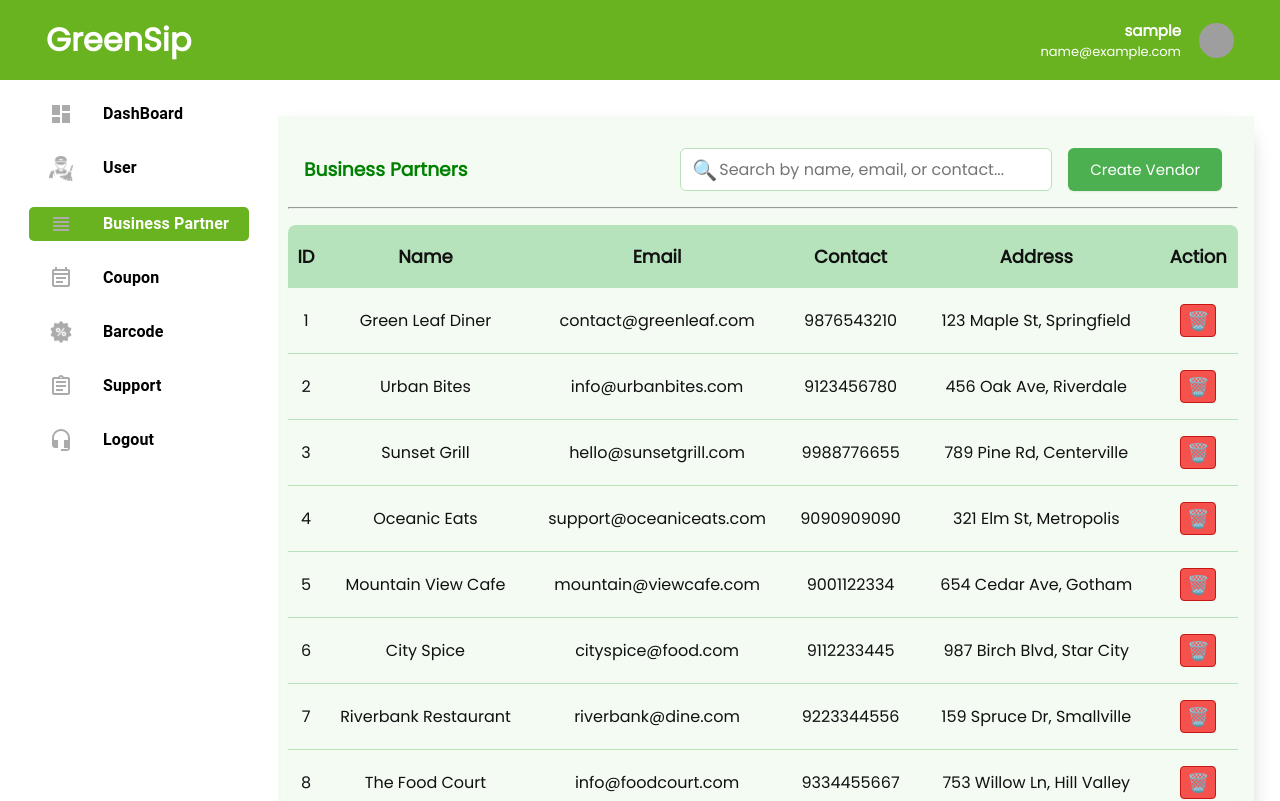
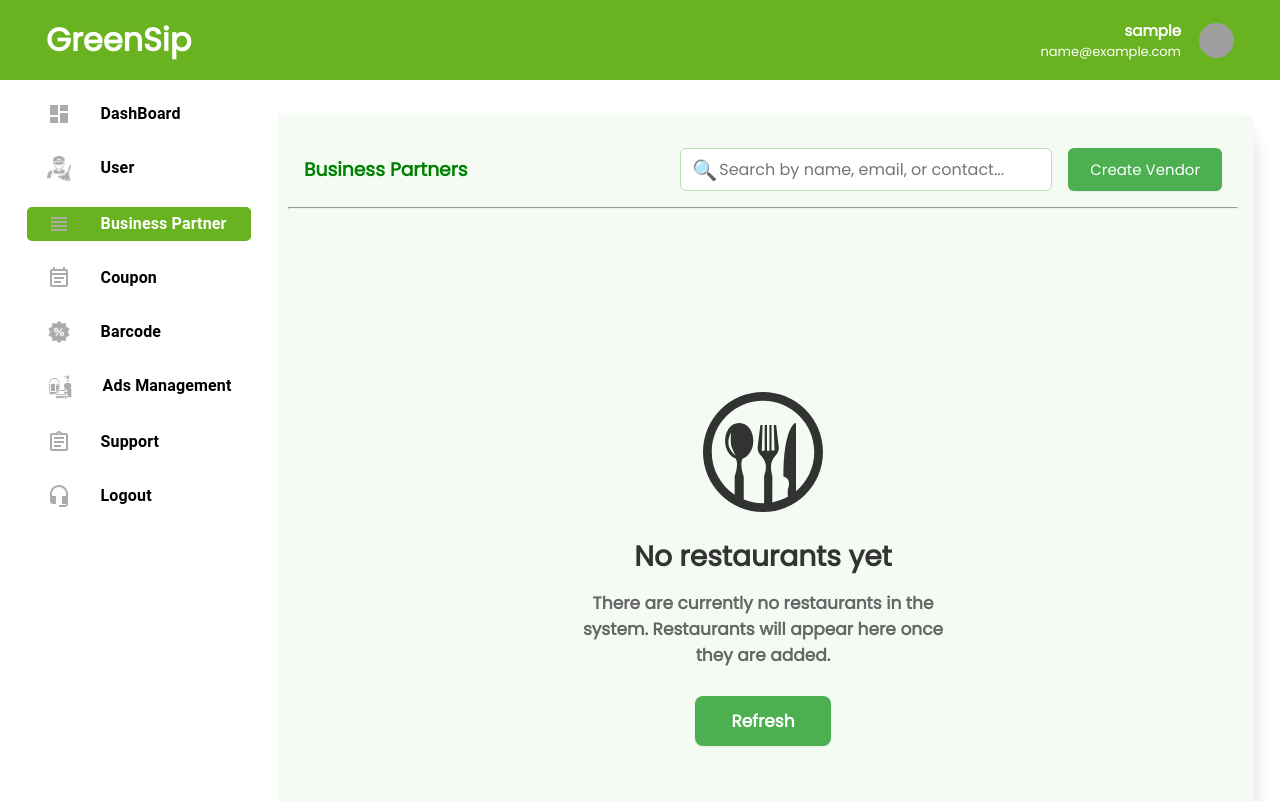
Before and after one commit to sanjay-weiteredge/greensip-admin, a React (Create React App) app: page /business-partner in a window 1280 px wide. Shown: the top 801 px of the page. Built offline with nearby package versions, Linux system fonts and the light colour scheme; sample sign-in values are in the browser's storage; grey boxes are pictures that could not be loaded.

Commit message:
ads management page design

```diff
--- /dev/null
+++ b/src/MainScreen/Ads.js
@@ -0,0 +1,9 @@
+import React from 'react'
+
+const Ads = () => {
+  return (
+    <div>Ads</div>
+  )
+}
+
+export default Ads;
--- /dev/null
+++ b/src/MainScreen/AdsManagement.js
@@ -0,0 +1,20 @@
+import React from "react";
+import NavTemplate from "../components/NavTemplate";
+import PageBody from "../components/PageBody";
+import Ads from "./Ads";
+
+const AdsManagement = () => {
+  return (
+    <>
+
+      <NavTemplate tab={"Ads Management"}>
+      <PageBody>
+        <Ads/>
+      </PageBody>
+      </NavTemplate>
+
+    </>
+  );
+};
+
+export default AdsManagement;
--- a/src/MainScreen/Home.js
+++ b/src/MainScreen/Home.js
@@ -100,15 +100,16 @@ const Home = () => {
         animate={{ opacity: 1, y: 0 }}
         transition={{ duration: 0.6 }}
         style={{
-          fontSize: "30px",
+          fontSize: "20px",
           fontWeight: "bold",
           color: "#2e7d32",
-          marginBottom: "40px",
-          textAlign: "center",
+          marginBottom: "20px",
+          textAlign: "left",
         }}
       >
         Dashboard Overview
       </motion.h2>
+      <hr style={{ marginBottom: "20px" }} />
 
       <div
         style={{
--- a/src/MainScreen/Restaurant.js
+++ b/src/MainScreen/Restaurant.js
@@ -1,16 +1,17 @@
 import React, { useState } from "react";
+import restaurant from '../assets/image/restaurant.svg';
 
 const initialRestaurants = [
-    { id: 1, name: "Green Leaf Diner", email: "contact@greenleaf.com", contact: "9876543210", address: "123 Maple St, Springfield" },
-    { id: 2, name: "Urban Bites", email: "info@urbanbites.com", contact: "9123456780", address: "456 Oak Ave, Riverdale" },
-    { id: 3, name: "Sunset Grill", email: "hello@sunsetgrill.com", contact: "9988776655", address: "789 Pine Rd, Centerville" },
-    { id: 4, name: "Oceanic Eats", email: "support@oceaniceats.com", contact: "9090909090", address: "321 Elm St, Metropolis" },
-    { id: 5, name: "Mountain View Cafe", email: "mountain@viewcafe.com", contact: "9001122334", address: "654 Cedar Ave, Gotham" },
-    { id: 6, name: "City Spice", email: "cityspice@food.com", contact: "9112233445", address: "987 Birch Blvd, Star City" },
-    { id: 7, name: "Riverbank Restaurant", email: "riverbank@dine.com", contact: "9223344556", address: "159 Spruce Dr, Smallville" },
-    { id: 8, name: "The Food Court", email: "info@foodcourt.com", contact: "9334455667", address: "753 Willow Ln, Hill Valley" },
-    { id: 9, name: "Taste Junction", email: "contact@tastejunction.com", contact: "9445566778", address: "852 Aspen Ct, River City" },
-    { id: 10, name: "Bistro Bliss", email: "hello@bistrobliss.com", contact: "9556677889", address: "951 Poplar St, Emerald City" },
+    // { id: 1, name: "Green Leaf Diner", email: "contact@greenleaf.com", contact: "9876543210", address: "123 Maple St, Springfield" },
+    // { id: 2, name: "Urban Bites", email: "info@urbanbites.com", contact: "9123456780", address: "456 Oak Ave, Riverdale" },
+    // { id: 3, name: "Sunset Grill", email: "hello@sunsetgrill.com", contact: "9988776655", address: "789 Pine Rd, Centerville" },
+    // { id: 4, name: "Oceanic Eats", email: "support@oceaniceats.com", contact: "9090909090", address: "321 Elm St, Metropolis" },
+    // { id: 5, name: "Mountain View Cafe", email: "mountain@viewcafe.com", contact: "9001122334", address: "654 Cedar Ave, Gotham" },
+    // { id: 6, name: "City Spice", email: "cityspice@food.com", contact: "9112233445", address: "987 Birch Blvd, Star City" },
+    // { id: 7, name: "Riverbank Restaurant", email: "riverbank@dine.com", contact: "9223344556", address: "159 Spruce Dr, Smallville" },
+    // { id: 8, name: "The Food Court", email: "info@foodcourt.com", contact: "9334455667", address: "753 Willow Ln, Hill Valley" },
+    // { id: 9, name: "Taste Junction", email: "contact@tastejunction.com", contact: "9445566778", address: "852 Aspen Ct, River City" },
+    // { id: 10, name: "Bistro Bliss", email: "hello@bistrobliss.com", contact: "9556677889", address: "951 Poplar St, Emerald City" },
 ];
 
 const tableStyle = {
@@ -246,6 +247,41 @@ const Restaurant = () => {
            </div>
             </div>
             <hr />
+            {filteredRestaurants.length === 0 ? (
+                <div style={{
+                    display: 'flex',
+                    flexDirection: 'column',
+                    alignItems: 'center',
+                    justifyContent: 'center',
+                    minHeight: '80vh',
+                    borderRadius: 12,
+                    boxShadow: '0 1px 2px rgba(0,0,0,0.03)',
+                    margin: '40px 0',
+                }}>
+                    <img src={restaurant} alt="No restaurants" style={{ width: 120, marginBottom: 24, opacity: 0.8 }} className="bounce" />
+                    <h2 style={{ fontSize: '28px',color: '#333',marginBottom: '12px',fontWeight: '600' }}>No restaurants yet</h2>
+                    <p style={{ color: '#666', fontSize: 17, marginBottom: 28, textAlign: 'center', maxWidth: 400 }}>
+                        There are currently no restaurants in the system. Restaurants will appear here once they are added.
+                    </p>
+                    <button
+                        style={{
+                            background: '#4caf50',
+                            color: '#fff',
+                            border: 'none',
+                            borderRadius: 8,
+                            padding: '12px 36px',
+                            fontSize: 17,
+                            fontWeight: 600,
+                            boxShadow: '0 1px 2px rgba(0,0,0,0.07)',
+                            cursor: 'pointer',
+                            transition: 'background 0.2s',
+                        }}
+                        onClick={() => { setSearch(''); setRestaurants(initialRestaurants); }}
+                    >
+                        Refresh
+                    </button>
+                </div>
+            ) : (
                 <table style={tableStyle}>
                     <thead>
                         <tr>
@@ -280,6 +316,7 @@ const Restaurant = () => {
                         ))}
                     </tbody>
                 </table>
+            )}
             {/* Modal Popup for Delete */}
             {showModal && (
                 <div style={modalOverlayStyle}>
--- a/src/MainScreen/SupportQuery.js
+++ b/src/MainScreen/SupportQuery.js
@@ -1,11 +1,11 @@
 import React, { useState } from "react";
 
 const initialQueries = [
-    { id: 1, user: "Alice Smith", contact: "alice@example.com", reason: "Unable to login", status: "Pending" },
-    { id: 2, user: "Bob Johnson", contact: "bob@example.com", reason: "Payment not processed", status: "Resolved" },
-    { id: 3, user: "Charlie Lee", contact: "charlie@example.com", reason: "App crashes on start", status: "Rejected" },
-    { id: 4, user: "Diana Prince", contact: "diana@example.com", reason: "Feature request: Dark mode", status: "Pending" },
-    { id: 5, user: "Evan Wright", contact: "evan@example.com", reason: "Incorrect profile info", status: "Pending" },
+    // { id: 1, user: "Alice Smith", contact: "alice@example.com", reason: "Unable to login", status: "Pending" },
+    // { id: 2, user: "Bob Johnson", contact: "bob@example.com", reason: "Payment not processed", status: "Resolved" },
+    // { id: 3, user: "Charlie Lee", contact: "charlie@example.com", reason: "App crashes on start", status: "Rejected" },
+    // { id: 4, user: "Diana Prince", contact: "diana@example.com", reason: "Feature request: Dark mode", status: "Pending" },
+    // { id: 5, user: "Evan Wright", contact: "evan@example.com", reason: "Incorrect profile info", status: "Pending" },
 ];
 
 const tableStyle = {
@@ -138,6 +138,41 @@ const SupportQuery = () => {
                 </div>
             </div>
             <hr />
+            {filteredQueries.length === 0 ? (
+                <div style={{
+                    display: 'flex',
+                    flexDirection: 'column',
+                    alignItems: 'center',
+                    justifyContent: 'center',
+                    minHeight: '80vh',
+                    borderRadius: 12,
+                    boxShadow: '0 1px 2px rgba(0,0,0,0.03)',
+                    margin: '40px 0',
+                }}>
+                    <img src={require('../assets/image/help_support.svg').default} alt="No queries" style={{ width: 120, marginBottom: 24, opacity: 1 }} className="bounce" />
+                    <h2 style={{ fontSize: '28px',color: '#333',marginBottom: '12px',fontWeight: '600' }}>No support queries yet</h2>
+                    <p style={{ color: '#666', fontSize: 17, marginBottom: 28, textAlign: 'center', maxWidth: 400 }}>
+                        There are currently no support queries in the system. Queries will appear here once they are submitted.
+                    </p>
+                    <button
+                        style={{
+                            background: '#4caf50',
+                            color: '#fff',
+                            border: 'none',
+                            borderRadius: 8,
+                            padding: '12px 36px',
+                            fontSize: 17,
+                            fontWeight: 600,
+                            boxShadow: '0 1px 2px rgba(0,0,0,0.07)',
+                            cursor: 'pointer',
+                            transition: 'background 0.2s',
+                        }}
+                        onClick={() => { setSearch(''); setQueries(initialQueries); }}
+                    >
+                        Refresh
+                    </button>
+                </div>
+            ) : (
                 <table style={tableStyle}>
                     <thead>
                         <tr>
@@ -181,6 +216,7 @@ const SupportQuery = () => {
                         ))}
                     </tbody>
                 </table>
+            )}
         </div>
     );
 };
--- a/src/components/constant.js
+++ b/src/components/constant.js
@@ -6,6 +6,7 @@ import NavCouponIcon from "../assets/image/nav_couponIcon.svg";
 import NavServiceProviderIcon from "../assets/image/nav_serviceProviderIcon.svg";
 import NavOrdersIcon from "../assets/image/ordersNavIcon.svg";
 import SupportIcon from "../assets/image/help_support.svg";
+import ProductsNavIcon from "../assets/image/productsNavIcon.svg";
 
 
 export const navBarCoordinationOptions = [
@@ -30,7 +31,10 @@ export const navBarCoordinationOptions = [
       icon: NavCouponIcon,
       label: "Barcode",
     },
-
+    {
+      icon: ProductsNavIcon,
+      label: "Ads Management",
+    },
     {
       icon: NavOrdersIcon,
       label: "Support",
@@ -39,4 +43,5 @@ export const navBarCoordinationOptions = [
       icon: SupportIcon,
       label: "Logout",
     },
+
   ];
--- a/src/components/style.css
+++ b/src/components/style.css
@@ -1,3 +1,19 @@
+@keyframes bounce {
+  0%, 20%, 50%, 80%, 100% {
+    transform: translateY(0);
+  }
+  40% {
+    transform: translateY(-30px);
+  }
+  60% {
+    transform: translateY(-15px);
+  }
+}
+
+.bounce {
+  animation: bounce 2s infinite;
+}
+
 .performanceCategory {
     background-color: white;
     height: 70px;
--- a/src/routes/AppRoutes.js
+++ b/src/routes/AppRoutes.js
@@ -10,6 +10,7 @@ import BarcodePage from "../MainScreen/barcodePage";
 import SupportReq from "../MainScreen/SupportReq";
 import CreateCouponPage from "../MainScreen/CreateCouponPage";
 import PrivateRoute from "./privateRoute";
+import AdsManagement from "../MainScreen/AdsManagement";
 
 export default function AppRoutes() {
 
@@ -94,7 +95,16 @@ export default function AppRoutes() {
         path="/business-partner"
         element={
           <PrivateRoute>
-            <RestaurantPage/>
+            <RestaurantPage />
+          </PrivateRoute>
+        }
+      />
+
+      <Route
+        path="/ads-management"
+        element={
+          <PrivateRoute>
+            <AdsManagement />
           </PrivateRoute>
         }
       />
```
Lines whose indentation alone changed are shown as unchanged.
